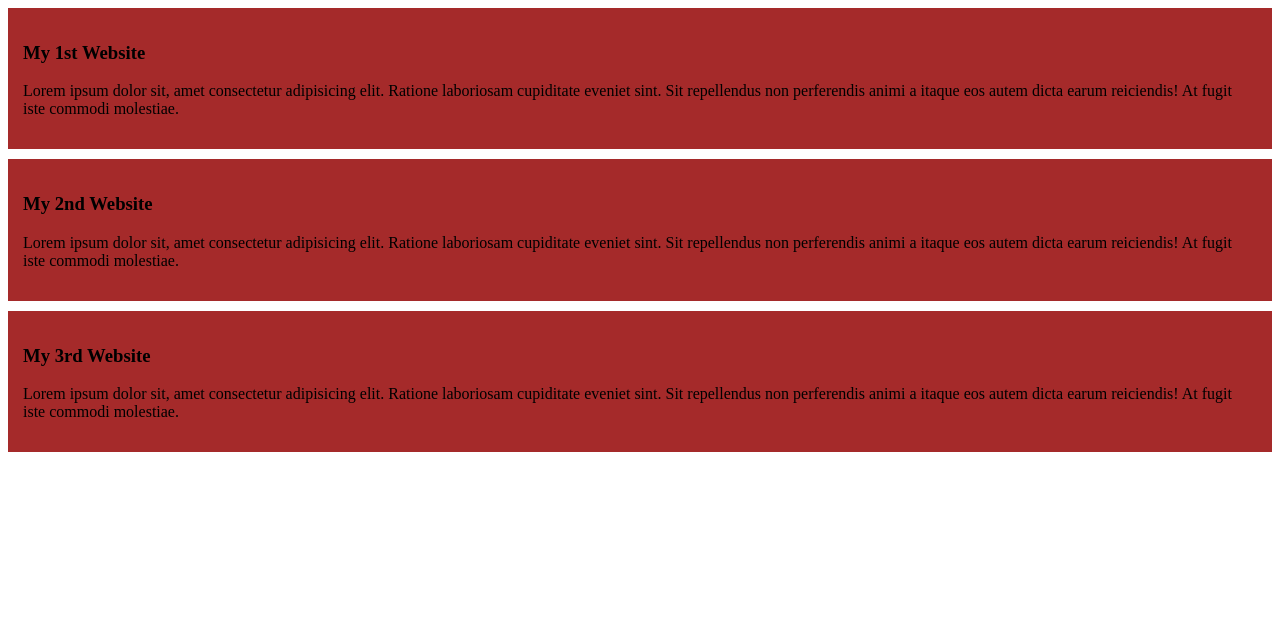
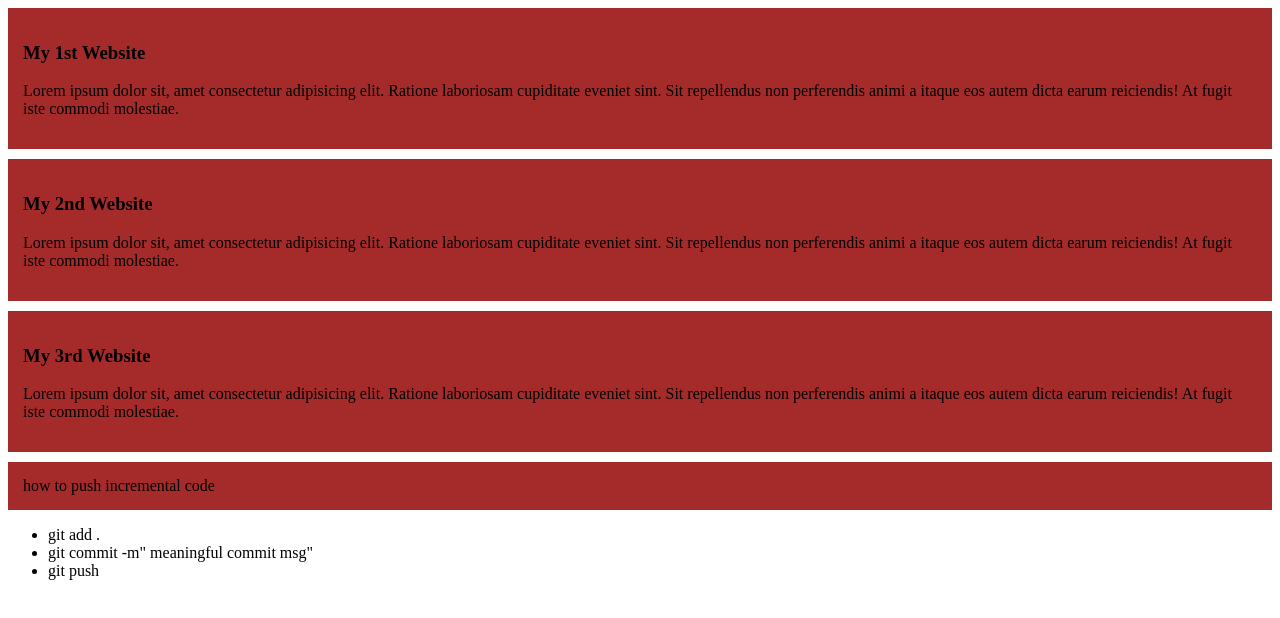
Before and after one commit to Prorehanwrld/my-simple-website, a plain HTML site: page index.html in a window 1280 px wide. Drawn offline with Linux system fonts and the light colour scheme.

Commit message:
added a list to push code

```diff
--- a/index.html
+++ b/index.html
@@ -25,5 +25,12 @@
         </h3>
         <p>Lorem ipsum dolor sit, amet consectetur adipisicing elit. Ratione laboriosam cupiditate eveniet sint. Sit repellendus non perferendis animi a itaque eos autem dicta earum reiciendis! At fugit iste commodi molestiae.</p>
     </div>
+    <div>how to push incremental code</div>
+    <ul>
+        <li>git add .
+        </li>
+       <li> git commit -m" meaningful commit msg"</li>
+       <li>git push</li>
+    </ul>
 </body>
 </html>
```
